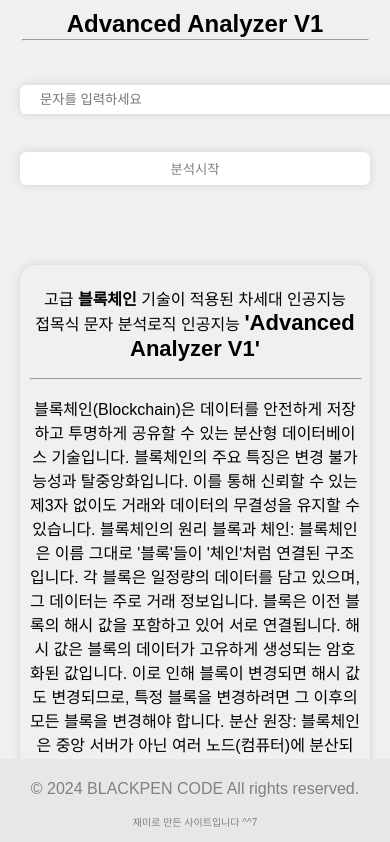
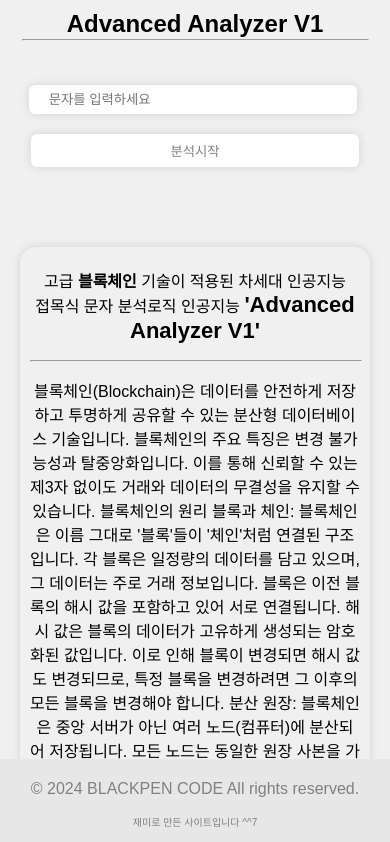
Before and after one commit to blackpen-2023/EASY_Analyzer, a plain HTML site: page index.html in a window 390 px wide. Shown: the top 842 px of the page. Drawn offline with Linux system fonts and the light colour scheme.

Commit message:
v1.3.2
모바일에서 input 너비값 수정

```diff
--- a/styles.css
+++ b/styles.css
@@ -55,6 +55,8 @@ input {
     box-shadow: rgba(0, 0, 0, 0.126) 0px 0px 10px;
     margin-bottom: 10px; /* 입력 필드 간격 추가 */
     width: calc(100% - 44px); /* 패딩 포함하여 전체 너비 사용 */
+    max-width: 100%; /* 최대 너비를 100%로 설정 */
+    box-sizing: border-box; /* 패딩 포함한 박스 크기 계산 */
 }
 
 #statusMessage {
@@ -95,7 +97,7 @@ footer {
         padding: 5px 10px;
     }
     input, button {
-        width: 100%; /* 전체 너비 사용 */
+        width: calc(100% - 22px); /* 패딩 포함하여 전체 너비 사용 */
         margin-bottom: 10px; /* 버튼과 입력 필드 사이 간격 */
     }
     h1 {
```
